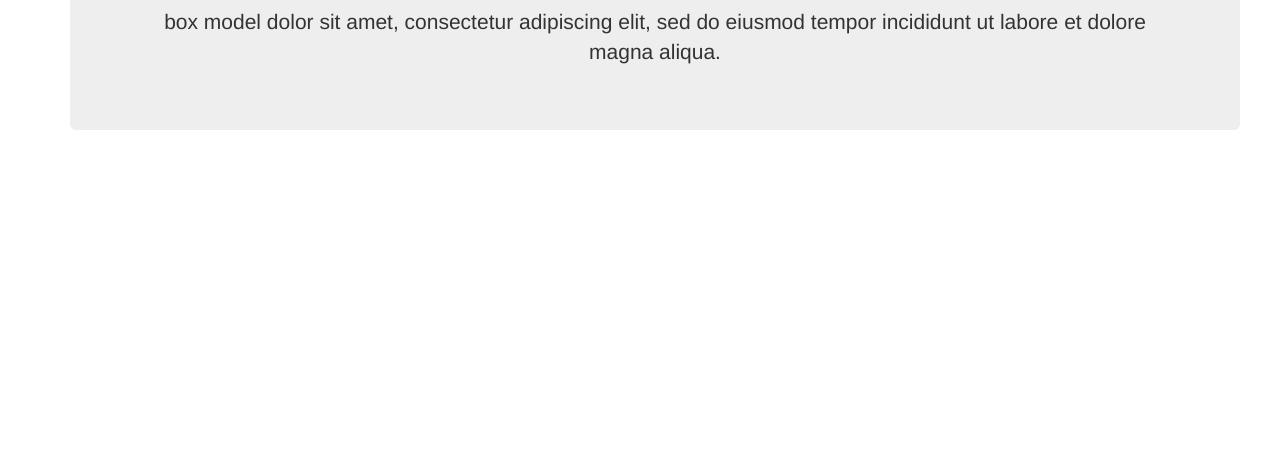
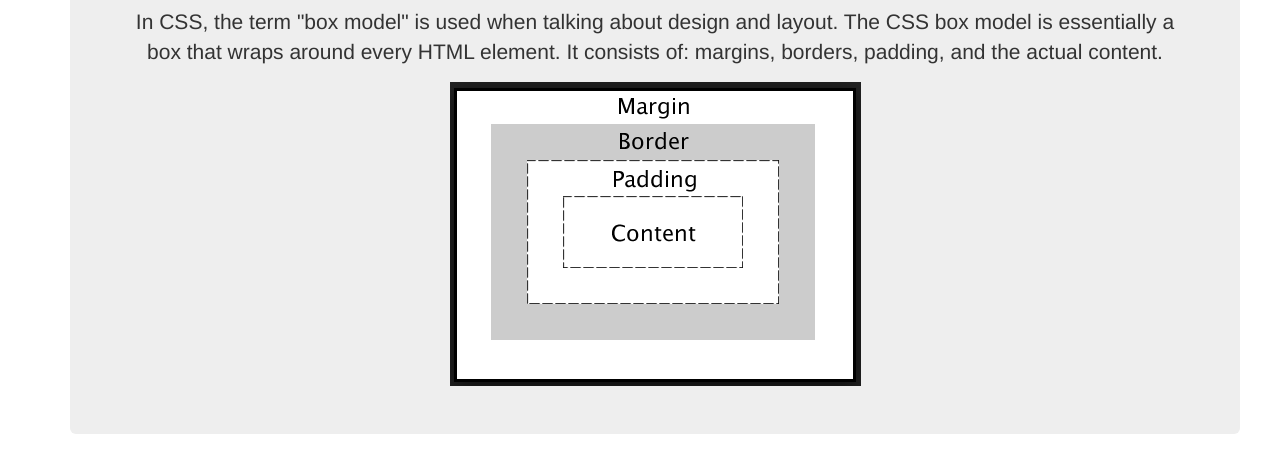
Before and after one commit to agershenzon/thursday_week2, a plain HTML site: page index.html in a window 1280 px wide. Both pictures are taken after a click on the element "Box Model". Shown: the part 433-897 px from the top of the page. Before the commit the page ends 800 px from the top, so only its background shows below. Drawn offline with Linux system fonts and the light colour scheme.

Commit message:
add info and image to box model page

```diff
--- a/css/styles.css
+++ b/css/styles.css
@@ -1,5 +1,9 @@
 .termInfo {
   display: none;
+}
+
+body {
+  font-family: helvetica;
 }
 
 #formGreet {
@@ -9,7 +13,6 @@
 
 h3 {
   font-size: 20px;
-  font-family: helvetica;
   cursor: pointer;
 }
 
@@ -47,3 +50,7 @@ p.spanpic {
 #catFloat {
   float: left;
 }
+
+a {
+  font-size: 20px;
+}
--- a/index.html
+++ b/index.html
@@ -159,7 +159,8 @@
           </span>
           <span class="box termInfo">
             <h2>Box Model</h2>
-            <p>box model dolor sit amet, consectetur adipiscing elit, sed do eiusmod tempor incididunt ut labore et dolore magna aliqua.</p>
+            <p> In CSS, the term "box model" is used when talking about design and layout. The CSS box model is essentially a box that wraps around every HTML element. It consists of: margins, borders, padding, and the actual content.</p>
+            <img src="img/box.jpg" alt="image of box model"/>
           </span>
           <!-- <p class="cascading">cascading styles dolor sit amet, consectetur adipiscing elit, sed do eiusmod tempor incididunt ut labore et dolore magna aliqua.</p>
           <p class="grid">grid system dolor sit amet, consectetur adipiscing elit, sed do eiusmod tempor incididunt ut labore et dolore magna aliqua.</p>
```
Also changed, not shown: img/box.jpg (added).
